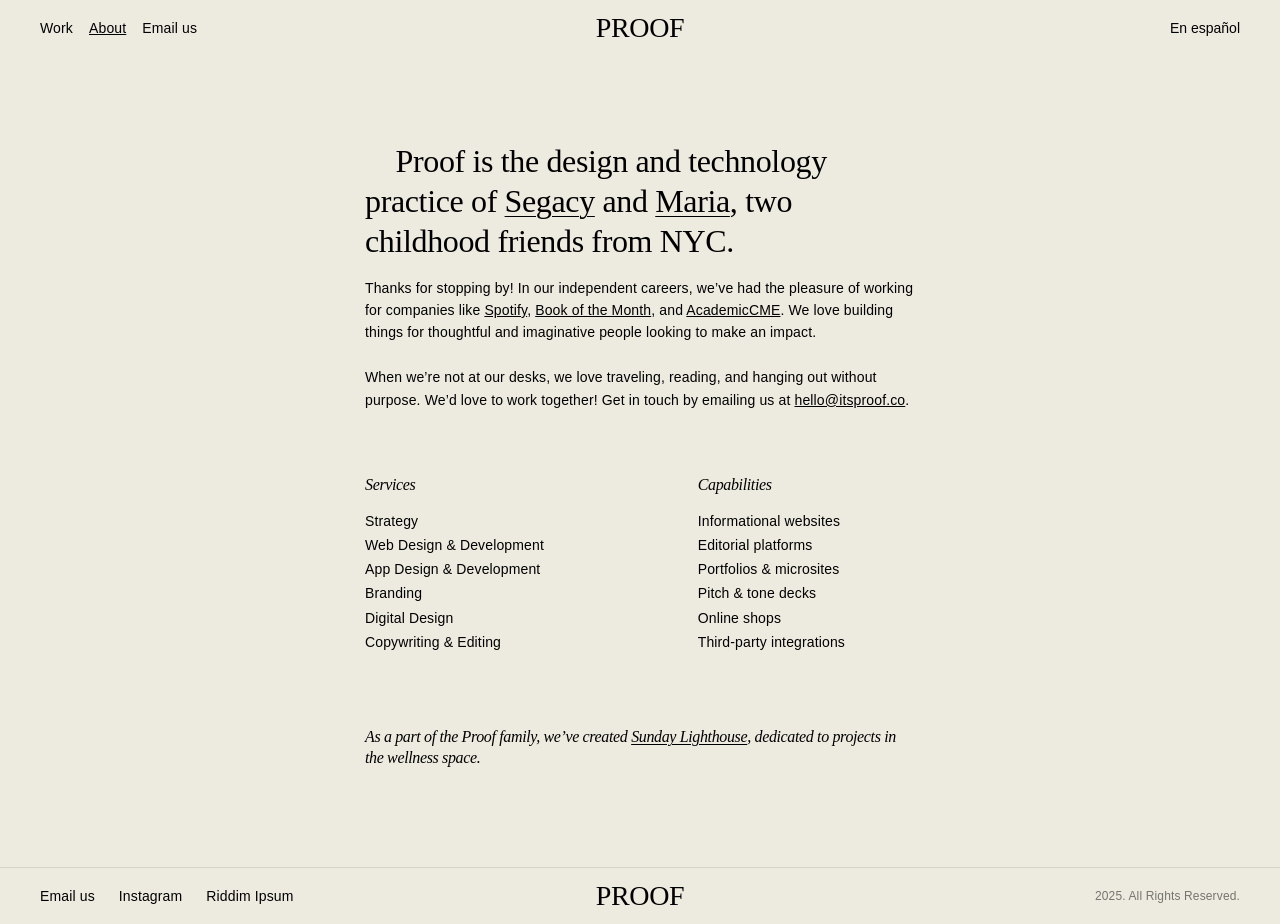
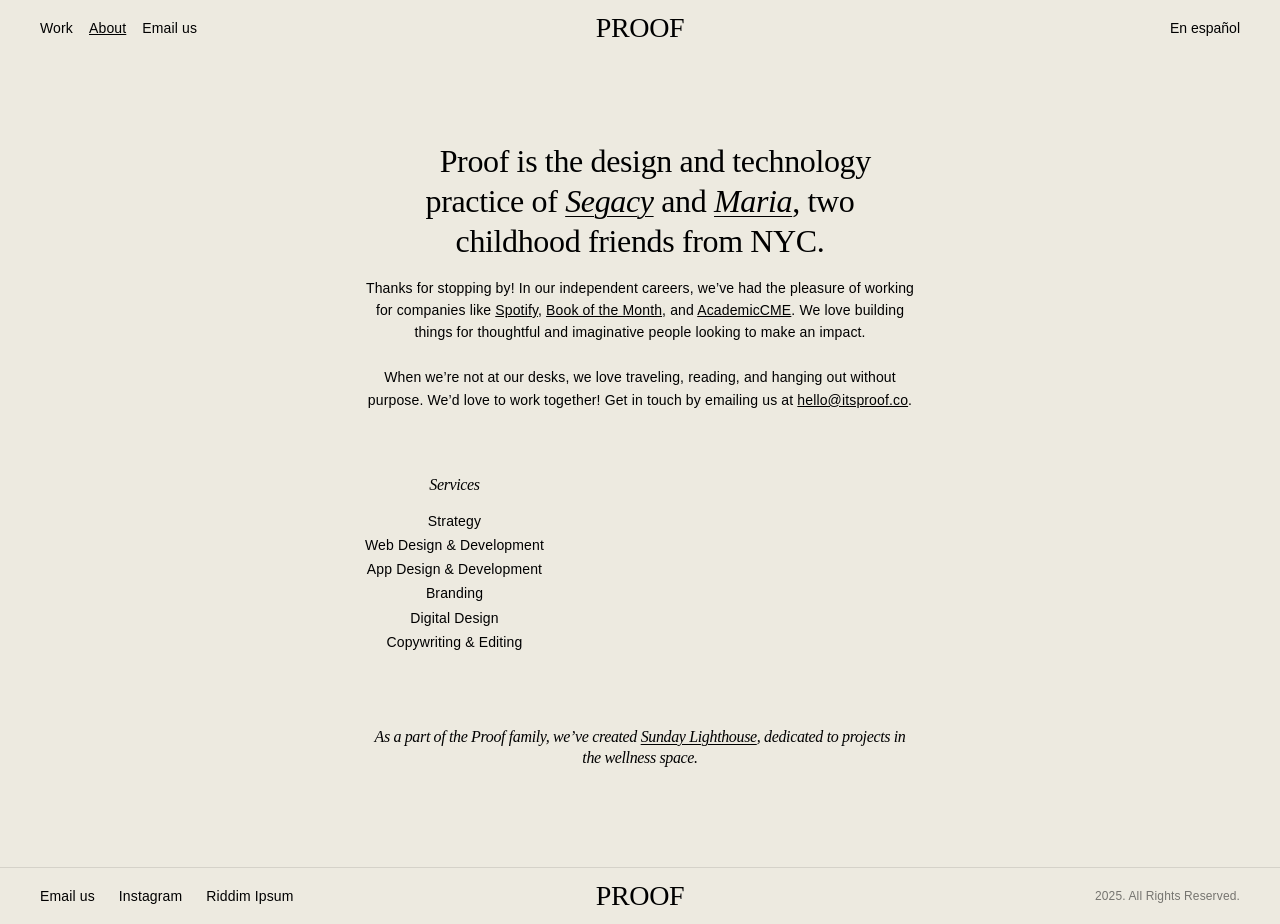
Before and after one commit to mmergal92/Proof_website, a React (Create React App) app: page /about in a window 1280 px wide. Built offline with nearby package versions, Linux system fonts and the light colour scheme; the HTML template or start-up script is replaced by a standard one; a web font is replaced by a local one.

Commit message:
editing page

```diff
--- a/src/App.css
+++ b/src/App.css
@@ -504,7 +504,7 @@ input[type=number]::-webkit-outer-spin-button {
   flex-grow: 1;
   align-content: center;
   vertical-align: middle;
-  text-align: left;
+  text-align: center;
 }
 .about-header{
   font-family: "alegreya", serif;
@@ -547,7 +547,7 @@ input[type=number]::-webkit-outer-spin-button {
   font-style: italic;
   font-weight: 500 !important;
   margin-bottom: 16px;
-  text-align: left;
+  text-align: center;
   font-family: "alegreya", serif;
   font-size: 16px;
   letter-spacing: -0.36px;
@@ -558,7 +558,7 @@ input[type=number]::-webkit-outer-spin-button {
   list-style: none;
   padding-bottom: 6px;
   margin: 0;
-  text-align: left;
+  text-align: center;
   font-family: "soleil", sans-serif;
   font-size: 14px;
   letter-spacing: 0.14px;
@@ -573,7 +573,7 @@ input[type=number]::-webkit-outer-spin-button {
   font-size: 0.9rem;
   font-style: italic;
   font-weight: 500;
-  text-align: left;
+  text-align: center;
   font-family: "alegreya", serif;
   font-size: 16px;
   letter-spacing: -0.36px;
@@ -1911,8 +1911,9 @@ margin-bottom: 12px !important;
 }
 @media (max-width: 768px) {
   .author-page-thanks{
+  min-height: 100dvh !important;
   height: 100dvh !important;
-  min-height: 100svh;
+  max-height: 100dvh !important;
   padding: 1.5rem;
   }
   .author-inquiry-page {
--- a/src/components/translations.js
+++ b/src/components/translations.js
@@ -13,8 +13,8 @@ const tData = {
       aboutHeader: (
         <>
           &nbsp;&nbsp;&nbsp;&nbsp;Proof is the design and technology practice of{" "}
-          <a href="https://segacyroberts.com/" target="_blank" className="underline">Segacy</a> and{" "}
-          <a href="https://mariamergal.dev/" target="_blank" className="underline">Maria</a>, two childhood friends from NYC.
+          <a href="https://segacyroberts.com/" target="_blank" className="underline"><i>Segacy</i></a> and{" "}
+          <a href="https://mariamergal.dev/" target="_blank" className="underline"><i>Maria</i></a>, two childhood friends from NYC.
         </>
       ),
       aboutText: (
--- a/src/pages/about.js
+++ b/src/pages/about.js
@@ -47,14 +47,14 @@ const About = () =>{
                   ))}
             </ul>
           </div>
-          <div>
+          {/* <div>
             <h4>{t.capabilitiesHeading}</h4>
             <ul>
                 {t.capabilities.map((cap, idx) => (
                   <li key={idx}>{cap}</li>
                 ))}
             </ul>
-          </div>
+          </div> */}
         </div>
 
         <p className="wellness-note">
```
